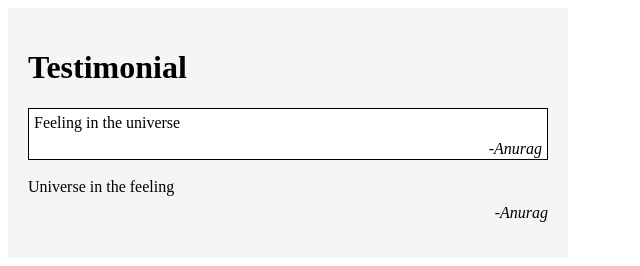
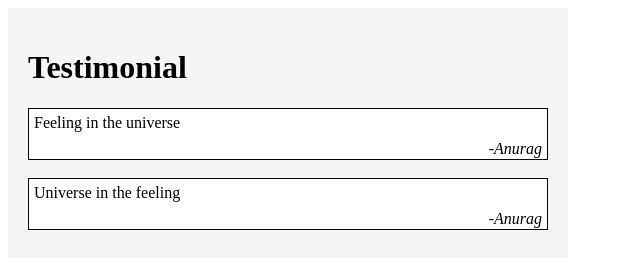
Before and after one commit to acciojob/testimonial-anuragrzh, a website: page main.html in a window 1280 px wide. Shown: the whole page, without its empty margins (0-640 px from the left). Drawn offline with Linux system fonts and the light colour scheme.

Commit message:
created a submission

```diff
--- a/main.html
+++ b/main.html
@@ -12,7 +12,7 @@
 		<h1>Testimonial</h1>
 		<div  id="Testimonial">Feeling in the universe
 		<p id="Author">-Anurag</p></div><br>
-		<div id="uTestimonial">Universe in the feeling
+		<div id="Testimonial">Universe in the feeling
 		<p id="Author">-Anurag</p></div>
 	</div>
 
--- a/styles.css
+++ b/styles.css
@@ -7,8 +7,6 @@ body{
 height:210px;
 	width:520px;
 	padding:20px;
-
-
 }
 #Testimonial{
 	border:1px solid black;
@@ -18,5 +16,5 @@ height:210px;
 }#Author{
 	text-align:right;
 	font-style:italic;
-	line-height:0.1;
+	line-height:0.1;}
 }
```
